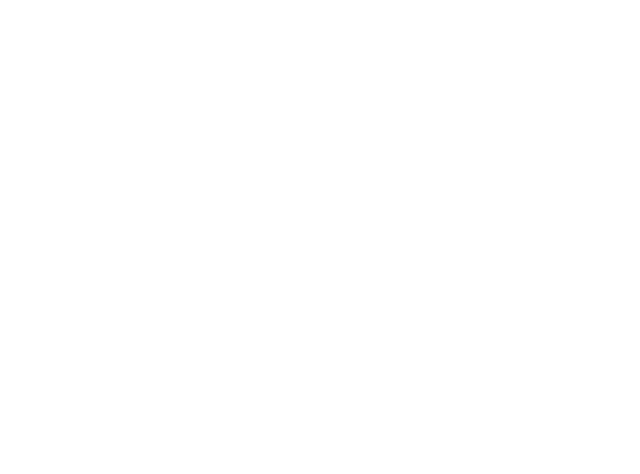
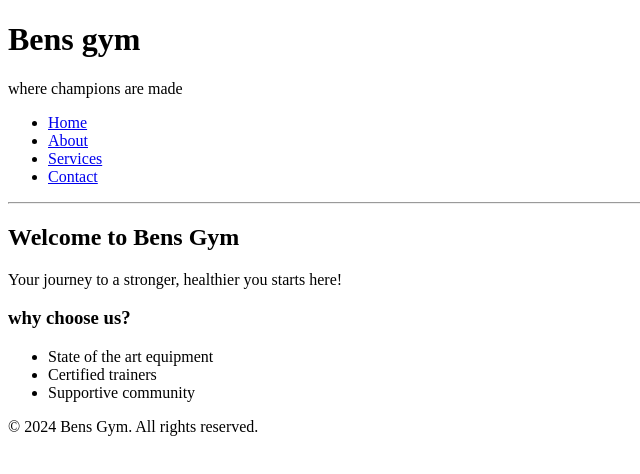
Before and after one commit to ibrahiumgibreel-del/part_1, a plain HTML site: page index(gym).html in a window 1280 px wide. Shown: the whole page, without its empty margins (0-640 px from the left). Drawn offline with Linux system fonts and the light colour scheme.

Commit message:
added home page for gym

```diff
--- a/index(gym).html
+++ b/index(gym).html
@@ -3,9 +3,32 @@
 <head>
     <meta charset="UTF-8">
     <meta name="viewport" content="width=device-width, initial-scale=1.0">
-    <title>Document</title>
+    <title>Bens gym</title>
 </head>
 <body>
-
+    <header>
+    <h1> Bens gym</h1>
+    <p> where champions are made</p>
+    </header>
+<nav>
+        <ul>
+            <li><a href="index(gym).html">Home</a></li>
+            <li><a href="about(gym).html">About</a></li>
+            <li><a href="services(gym).html">Services</a></li>
+            <li><a href="contact(gym).html">Contact</a></li>
+        </ul>
+</nav>
+<hr>
+<h2>Welcome to Bens Gym</h2>
+<p>Your journey to a stronger, healthier you starts here!</p>
+<h3>why choose us?</h3>
+<ul>
+    <li>State of the art equipment</li>
+    <li>Certified trainers</li>
+    <li>Supportive community</li>
+</ul>
+<footer>
+    <p>&copy; 2024 Bens Gym. All rights reserved.</p>
+</footer>
 </body>
 </html>
```
